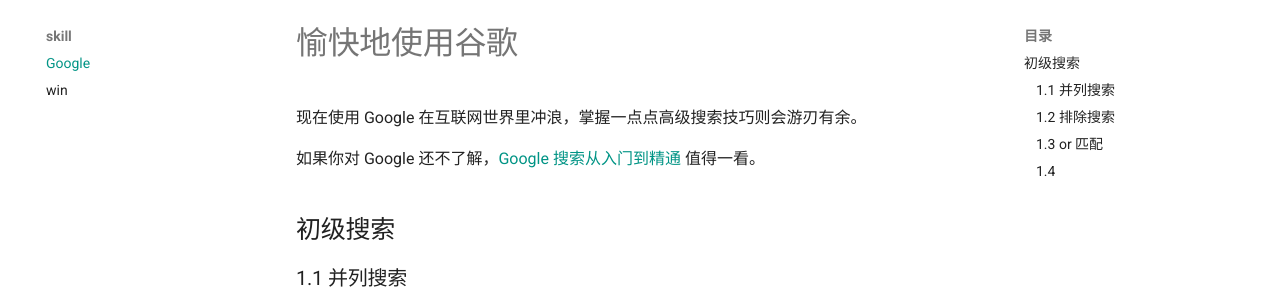
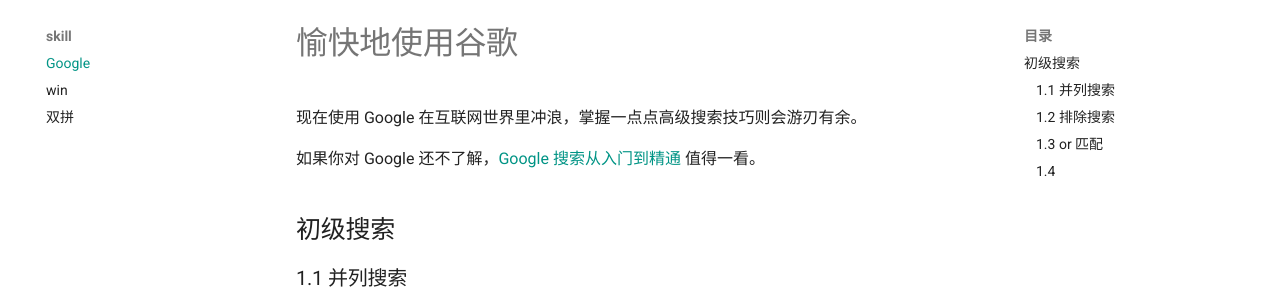
Before and after one commit to dingeral/doc-note, an MkDocs documentation site: the page built from docs/skills/google.md, in a window 1280 px wide. Shown: the part 123-423 px from the top of the page. Built offline with MkDocs 1.6.1 and Material for MkDocs 9.7.7, drawn with Linux system fonts in a browser that asks for light colours.

Commit message:
docs📝:

```diff
--- a/mkdocs.yml
+++ b/mkdocs.yml
@@ -153,6 +153,7 @@
     - skill:
         - Google: skills/google.md
         - win: skills/win.md
+        - 双拼: skills/双拼.md
     # - 基础工程:
     #     - 基础工程/index.md
         # - 🗃 网页: 基础工程/0206.md
```
Also changed, not shown: docs/skills/双拼.md (added, +1 -0 lines).
